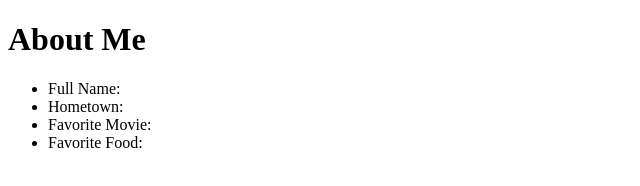
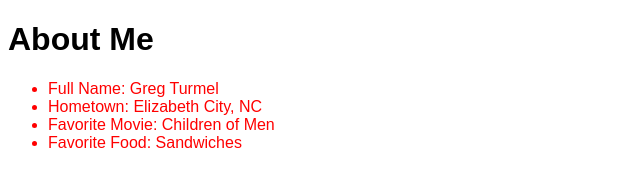
Before and after one commit to gturmel/TIY-Assignments, a plain HTML site: page About Me/index.html in a window 1280 px wide. Shown: the whole page, without its empty margins (0-640 px from the left). Drawn offline with Linux system fonts and the light colour scheme.

Commit message:
add javascript and img

```diff
--- a/About Me/index.html
+++ b/About Me/index.html
@@ -14,5 +14,49 @@
     <li>Favorite Food: <span id="food"></span></li>
   </ul>
 
+  <script>
+      var bodyStyle = document.querySelector("body");
+      bodyStyle.style.fontFamily = "Arial, sans-serif";
+
+//span replaced by my own information
+      var personalInfo = ["Greg Turmel", "Elizabeth City, NC", "Children of Men", "Sandwiches"]
+
+      var spanName = document.getElementById("fullname");
+      spanName.textContent = personalInfo.shift();
+
+      var spanHometown = document.getElementById("hometown");
+      spanHometown.textContent = personalInfo.shift();
+
+      var spanMovie = document.getElementById("movie");
+      spanMovie.textContent = personalInfo.shift();
+
+      var spanFood = document.getElementById("food");
+      spanFood.textContent = personalInfo.shift();
+
+// Iterate through each li and change the class to listitem.
+// Add a style tag that sets a rule for listitem to make the color red.
+
+
+var list = document.getElementsByTagName("li");
+
+for(num = 0; num <= list.length; num++ )
+      {
+         list[num].className = "listItem";
+         list[num].style.color = "red";
+      };
+
+var myImg = new Image();
+img.src = ".myImg.jpg";
+console.log(myImg);
+body.appendChild(myImg);
+// var img1 = new Image(); // HTML5 Constructor
+// img1.src = 'image1.png';
+// img1.alt = 'alt';
+// document.body.appendChild(img1);
+
+//create a new img that links to a image of myself
+
+
+  </script>
  </body>
 </html>
```
Also changed, not shown: About Me/myImg.jpg (added).
